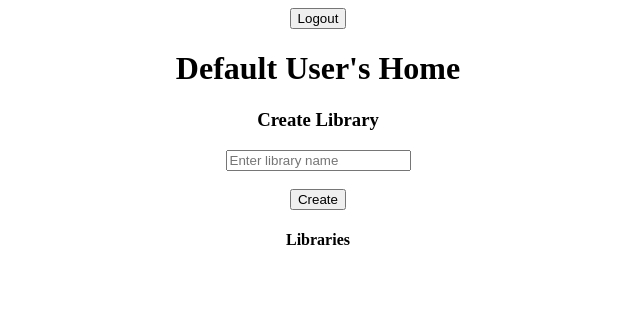
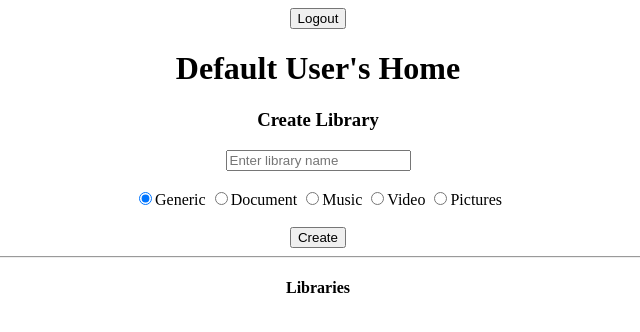
Before and after one commit to sad-project/sad-project, a Django app: page /libraries in a window 1280 px wide. Shown: the top 332 px of the page, without its empty margins (322-962 px from the left). Run offline with Django 4.2, Linux system fonts and the light colour scheme; data that the repository does not hold is empty.

Commit message:
Implement library type halfway

```diff
--- a/sad/sadio/models.py
+++ b/sad/sadio/models.py
@@ -11,6 +11,7 @@ class Library(models.Model):
     owner = models.ForeignKey("User", on_delete=models.CASCADE)
     bucket = models.CharField(max_length=255)
     fields = models.JSONField()
+    type = models.CharField(max_length=255, default="generic")
 
 
 class File(models.Model):
--- a/sad/sadio/templates/sadio/Libraries.html
+++ b/sad/sadio/templates/sadio/Libraries.html
@@ -23,25 +23,24 @@
                     <input type="text" name="library-name-text-input" placeholder="Enter library name">
                     </br>
                     </br>
-                    <!-- <h4>Library Type:</h4>
-                    <input type="radio" value="Audio">Audio
-                    <input type="radio" value="Video">Video
-                    <input type="radio" value="Book">Book
-                    <input type="radio" value="Image">Image
-                    <input type="radio" value="Other">Other...</br>
-                    <h4>Related Fields:</h4>
-                    <input type="text" id="fields-input" placeholder="Enter fields"> (comma-seperated)</br>
-                    </br> -->
+                    <input type="radio" name="library-type" value="generic" checked="checked">Generic</input>
+                    <input type="radio" name="library-type" value="document">Document</input>
+                    <input type="radio" name="library-type" value="music">Music</input>
+                    <input type="radio" name="library-type" value="video">Video</input>
+                    <input type="radio" name="library-type" value="picture">Pictures</input>
+                    <br>
+                    <br>
                     <input type="submit" name="create-library-submit-input" value="Create">
                     {% csrf_token %}
                 </form>
             </div>
+            <hr>
             <div class="libraries list">
                 <h4>Libraries</h4>
                 <ul>
                     {% for library in libraries %}
                     <li>
-                        <a href="/library/{{ library.name }}">{{ library.name }}</a>
+                        {{ library.type }}::<a href="/library/{{ library.name }}">{{ library.name }}</a>
                     </li>
                     {% endfor %}
                 </ul>
--- a/sad/sadio/templates/sadio/Library.html
+++ b/sad/sadio/templates/sadio/Library.html
@@ -11,11 +11,11 @@
 <body>
     <center>
         <form method="post">
-            <input type="submit" value="Back" name="library-back"/>
+            <input type="submit" value="Back to Home" name="library-back"/>
             </br>
             {% csrf_token %}
         </form>
-        <h1>{{ library.name }}</h1>
+        <h1>{{ library.type }}::{{ library.name }}</h1>
         <div class="container">
             <div class="uploading files">
                 <h3>Upload Files</h3>
--- a/sad/sadio/views.py
+++ b/sad/sadio/views.py
@@ -20,6 +20,7 @@ FILE_INPUT_KEY = "file-input"
 UPLOAD_FILE_SUBMIT_INPUT_KEY = "upload-file-submit-input"
 LOGOUT_BUTTON_KEY = "logout-button"
 LIBRARY_BACK_BUTTON_KEY = "library-back"
+LIBRARY_TYPE_INPUT_KEY = "library-type"
 
 
 libraryhandler = LibraryHandler()
@@ -70,13 +71,14 @@ def libraries(request):
             return redirect("/")
         elif CREATE_LIBRARY_SUBMIT_INPUT_KEY in request.POST:
             library_name = request.POST.get(LIBRARY_NAME_TEXT_INPUT_KEY, None)
+            library_type = request.POST.get(LIBRARY_TYPE_INPUT_KEY)
+            library = get_library(library_name)
             if library_name:
                 bucket = libraryhandler.create_new_bucket()
                 library = Library(name=library_name, owner=user,
-                                  bucket=bucket, fields={})
+                                  bucket=bucket, fields={}, type=library_type)
                 library.save()
                 return redirect("libraries")
-
     return render(request, "sadio/Libraries.html", context)
 
 
@@ -86,11 +88,14 @@ def library(request, library_name: str):
     if request.method == 'POST':
         if UPLOAD_FILE_SUBMIT_INPUT_KEY in request.POST:
             file = request.FILES[FILE_INPUT_KEY]
-            with open(file.name, 'wb+') as destination:
-                for chunk in file.chunks():
-                    destination.write(chunk)
-            libraryhandler.upload_file(library.bucket, file.name)
-            os.remove(file.name)
+            if check_type(library, file):
+                with open(file.name, 'wb+') as destination:
+                    for chunk in file.chunks():
+                        destination.write(chunk)
+                libraryhandler.upload_file(library.bucket, file.name)
+                os.remove(file.name)
+            else:
+                pass
         elif LIBRARY_BACK_BUTTON_KEY in request.POST:
             return redirect("libraries")
     context["library"] = library
@@ -107,3 +112,22 @@ def get_user(username):
         return User.objects.get(username=username)
     except:
         return None
+
+def get_library(library_name):
+    try:
+        return Library.objects.get(library_name=library_name)
+    except:
+        return None
+
+def check_type(library, file):
+    if library.type == "generic":
+        return True
+    elif library.type == "document":
+        return ".pdf" in file or ".doc" in file
+    elif library.type == "music":
+        return ".mp3" in file
+    elif library.type == "video":
+        return ".mp4" in file or ".mkv" in file
+    elif library.type == "picture":
+        return ".jpg" in file or ".png" in file
+    return False
```
Also changed, not shown: README.md, sad/sadio/migrations/0002_library_type.py (added).
